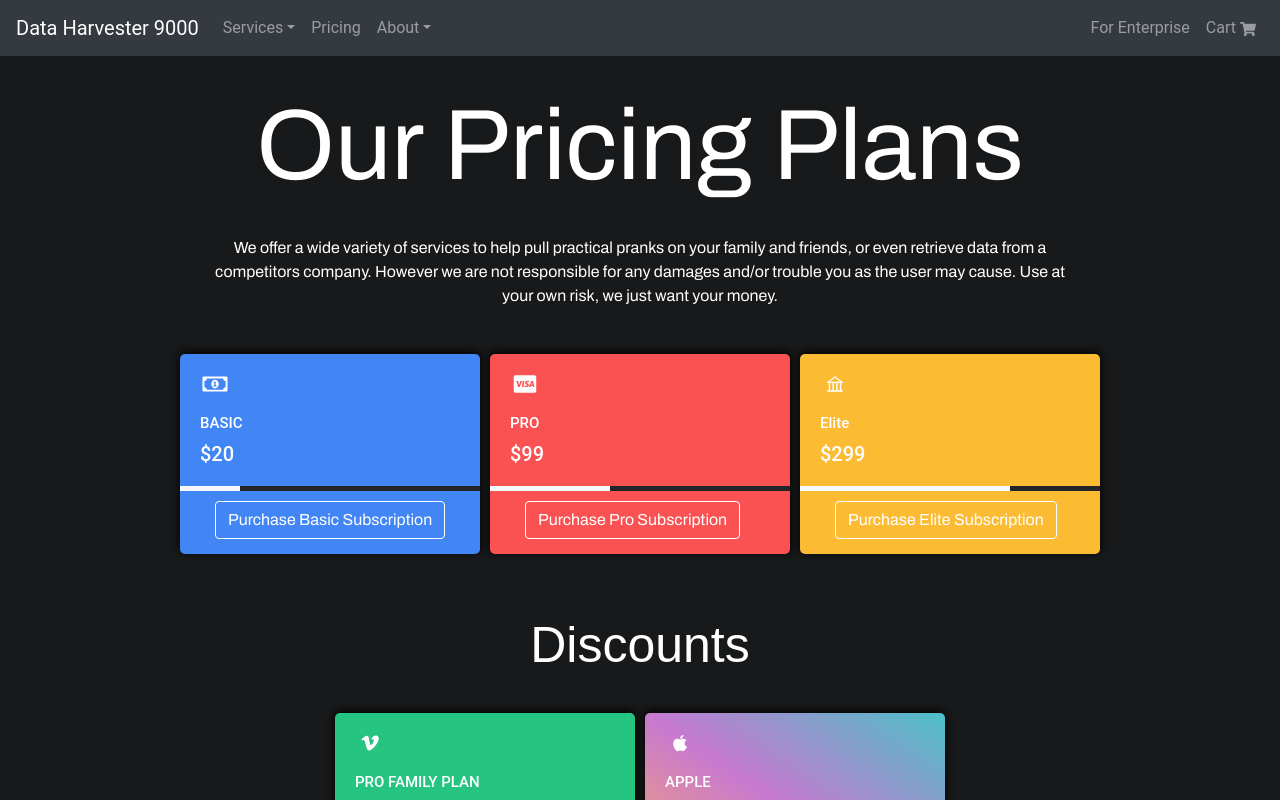
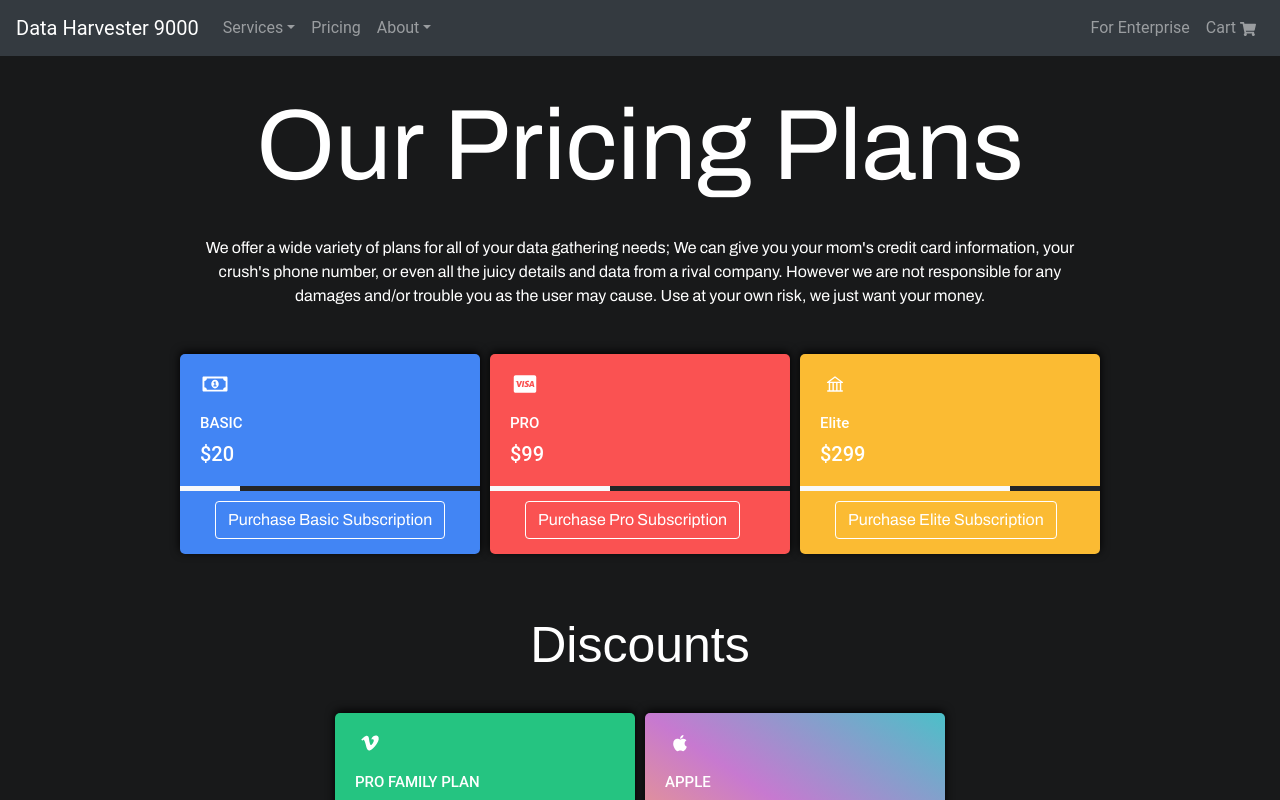
Before and after one commit to osu-cs290-f20/final-project-team-15, a React (Create React App) app in the folder front-end/: page /pricing in a window 1280 px wide. Shown: the top 800 px of the page. Built offline with nearby package versions, Linux system fonts and the light colour scheme.

Commit message:
Minor bug fixes and added an audio transcription :)

```diff
--- a/front-end/src/views/Pricing.js
+++ b/front-end/src/views/Pricing.js
@@ -45,8 +45,9 @@ class PricingPage extends React.Component {
                     <h3 id="pricing-pageheader">Our Pricing Plans</h3>
 
                     <p class="pricing-description">
-                        We offer a wide variety of services to help pull practical pranks on your family and friends, or even
-                        retrieve data from a competitors company. However we are not responsible for any damages and/or trouble you
+                        We offer a wide variety of plans for all of your data gathering needs; We can give you your mom's credit card
+                        information, your crush's phone number, or even all the juicy details and data from a rival company.
+                        However we are not responsible for any damages and/or trouble you
                         as the user may cause. Use at your own risk, we just want your money.
                     </p>
                     <div className="service">
--- a/front-end/src/views/TOS.js
+++ b/front-end/src/views/TOS.js
@@ -8,6 +8,7 @@ import Switch from 'react-bootstrap/esm/Switch';
 import Home from "./Home";
 import Tabs from 'react-bootstrap/Tabs'
 import Tab from 'react-bootstrap/Tab'
+import AudioTranscription from '../AudioTranscription.mp4'
 
 class TermsAndConditions extends React.Component {
     constructor() {
@@ -974,6 +975,12 @@ class TermsAndConditions extends React.Component {
                 </div>
               </Tab>
 
+              <Tab eventKey="vid" title="Audio Transcription">
+                <video className='videoTag' width="600" height="300" controls="controls">
+                  <source src={AudioTranscription} type='video/mp4' />
+                </video>
+              </Tab>
+
             </Tabs>
 
             <Link className="text-link" to="/">
```
Also changed, not shown: 1 other file (tests, documents, lock files or other folders).
